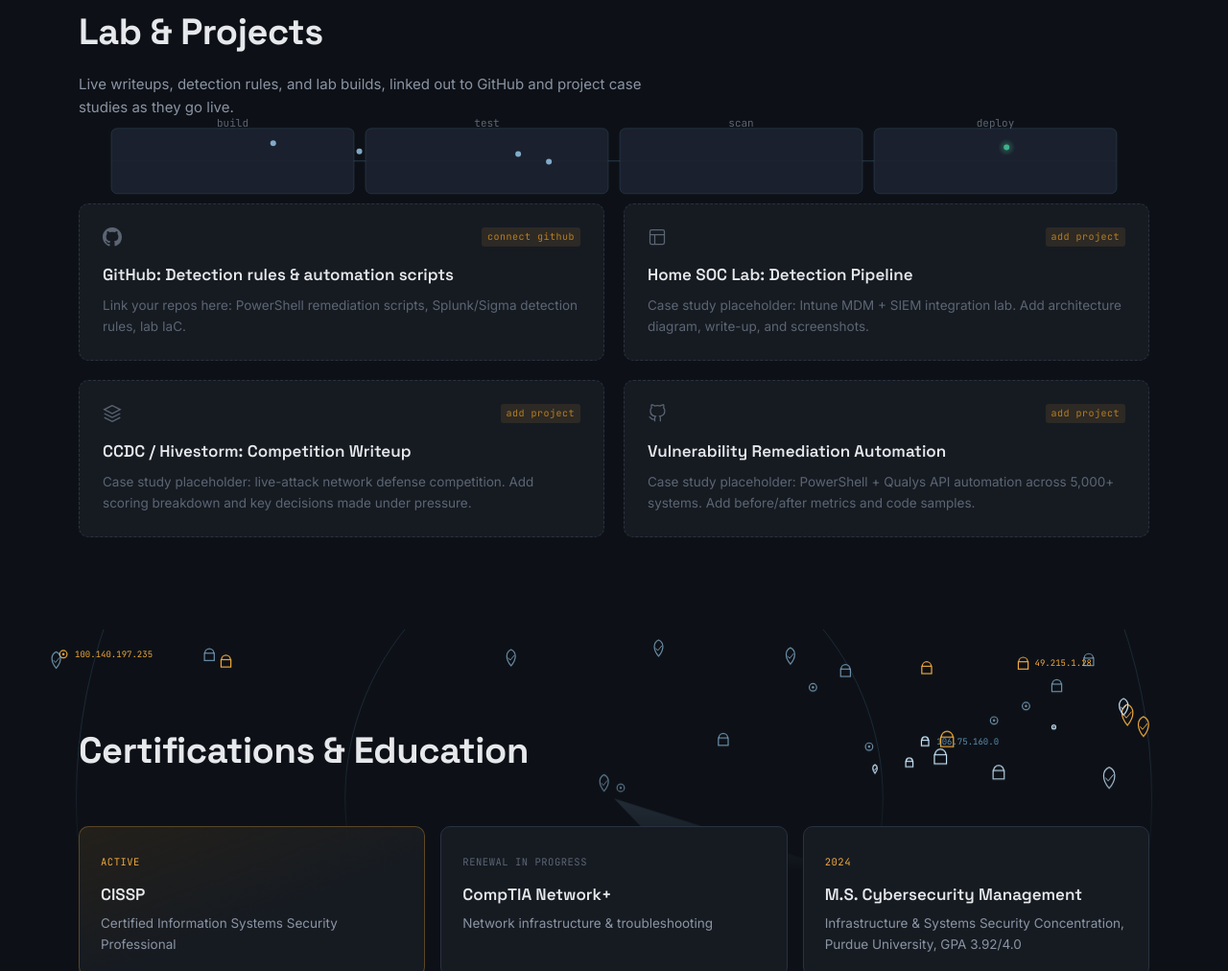
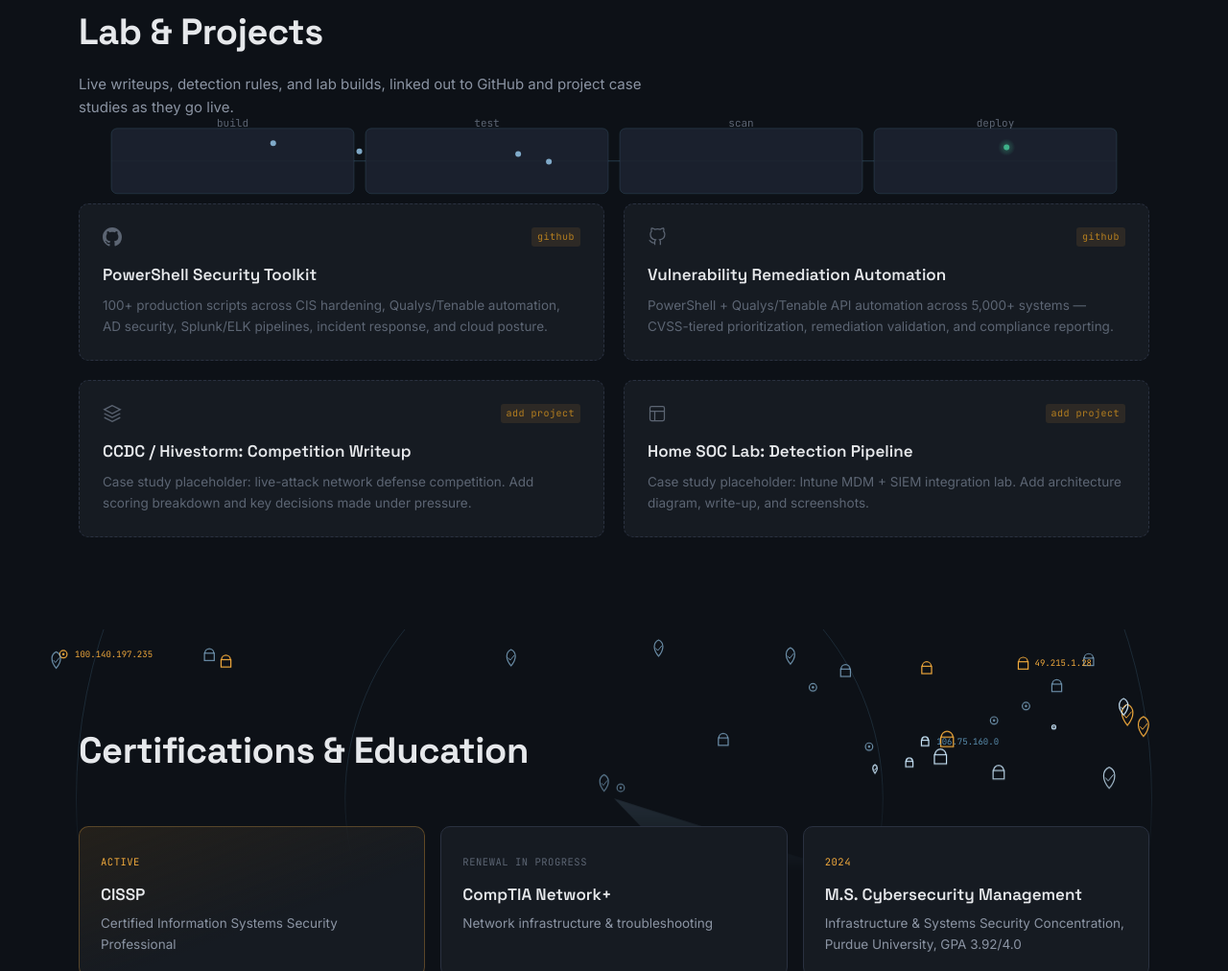
Before and after one commit to Jcalleon/jcalleon.github.io, a plain HTML site: page index.html in a window 1280 px wide. Shown: the part 4771-5783 px from the top of the page at 96% size. Drawn offline with Linux system fonts and the light colour scheme; animation ran at ten frames a second.

Commit message:
Add files via upload
added scripts and vuln remediations

```diff
--- a/index.html
+++ b/index.html
@@ -350,23 +350,46 @@
 </section>
 
 <!-- ============ LAB & PROJECTS (GitHub / Portfolio placeholders) ============ -->
+<!-- ============ LAB & PROJECTS ============ -->
 <section class="lab" id="lab">
   <canvas id="pipeline-canvas" class="pipeline-canvas" aria-hidden="true"></canvas>
   <div class="section-head">
     <h2>Lab &amp; Projects</h2>
     <p class="section-sub">Live writeups, detection rules, and lab builds, linked out to GitHub and project case studies as they go live.</p>
   </div>
+  <div class="lab-grid">
 
-  <div class="lab-grid">
-    <a href="#" class="lab-card placeholder-block" data-placeholder="github-card">
+    <!-- LIVE — links to full repo -->
+    <a href="https://github.com/jcalleon/powershell-security-toolkit" target="_blank" rel="noopener" class="lab-card">
       <div class="lab-card-head">
         <svg width="20" height="20" viewBox="0 0 16 16" fill="currentColor" aria-hidden="true"><path d="M8 0C3.58 0 0 3.58 0 8c0 3.54 2.29 6.53 5.47 7.59.4.07.55-.17.55-.38 0-.19-.01-.82-.01-1.49-2.01.37-2.53-.49-2.69-.94-.09-.23-.48-.94-.82-1.13-.28-.15-.68-.52-.01-.53.63-.01 1.08.58 1.23.82.72 1.21 1.87.87 2.33.66.07-.52.28-.87.51-1.07-1.78-.2-3.64-.89-3.64-3.95 0-.87.31-1.59.82-2.15-.08-.2-.36-1.02.08-2.12 0 0 .67-.21 2.2.82.64-.18 1.32-.27 2-.27.68 0 1.36.09 2 .27 1.53-1.04 2.2-.82 2.2-.82.44 1.1.16 1.92.08 2.12.51.56.82 1.27.82 2.15 0 3.07-1.87 3.75-3.65 3.95.29.25.54.73.54 1.48 0 1.07-.01 1.93-.01 2.2 0 .21.15.46.55.38A8.013 8.013 0 0 0 16 8c0-4.42-3.58-8-8-8z"/></svg>
-        <span class="soon">connect github</span>
+        <span class="soon">github</span>
       </div>
-      <h3>GitHub: Detection rules &amp; automation scripts</h3>
-      <p>Link your repos here: PowerShell remediation scripts, Splunk/Sigma detection rules, lab IaC.</p>
+      <h3>PowerShell Security Toolkit</h3>
+      <p>100+ production scripts across CIS hardening, Qualys/Tenable automation, AD security, Splunk/ELK pipelines, incident response, and cloud posture.</p>
     </a>
 
+    <!-- LIVE — links to vulnerability-management subfolder -->
+    <a href="https://github.com/jcalleon/powershell-security-toolkit/tree/main/vulnerability-management" target="_blank" rel="noopener" class="lab-card">
+      <div class="lab-card-head">
+        <svg width="20" height="20" viewBox="0 0 24 24" fill="none" stroke="currentColor" stroke-width="1.5"><path d="M9 19c-5 1.5-5-2.5-7-3m14 6v-3.87a3.37 3.37 0 0 0-.94-2.61c3.14-.35 6.44-1.54 6.44-7A5.44 5.44 0 0 0 20 4.77 5.07 5.07 0 0 0 19.91 1S18.73.65 16 2.48a13.38 13.38 0 0 0-7 0C6.27.65 5.09 1 5.09 1A5.07 5.07 0 0 0 5 4.77a5.44 5.44 0 0 0-1.5 3.78c0 5.42 3.3 6.61 6.44 7A3.37 3.37 0 0 0 9 18.13V22"/></svg>
+        <span class="soon">github</span>
+      </div>
+      <h3>Vulnerability Remediation Automation</h3>
+      <p>PowerShell + Qualys/Tenable API automation across 5,000+ systems — CVSS-tiered prioritization, remediation validation, and compliance reporting.</p>
+    </a>
+
+    <!-- PLACEHOLDER — add writeup when ready -->
+    <a href="#" class="lab-card placeholder-block" data-placeholder="project-2">
+      <div class="lab-card-head">
+        <svg width="20" height="20" viewBox="0 0 24 24" fill="none" stroke="currentColor" stroke-width="1.5"><path d="M12 2 2 7l10 5 10-5-10-5z"/><path d="M2 17l10 5 10-5M2 12l10 5 10-5"/></svg>
+        <span class="soon">add project</span>
+      </div>
+      <h3>CCDC / Hivestorm: Competition Writeup</h3>
+      <p>Case study placeholder: live-attack network defense competition. Add scoring breakdown and key decisions made under pressure.</p>
+    </a>
+
+    <!-- PLACEHOLDER — add writeup when ready -->
     <a href="#" class="lab-card placeholder-block" data-placeholder="project-1">
       <div class="lab-card-head">
         <svg width="20" height="20" viewBox="0 0 24 24" fill="none" stroke="currentColor" stroke-width="1.5"><rect x="3" y="3" width="18" height="18" rx="2"/><path d="M3 9h18M9 21V9"/></svg>
@@ -376,23 +399,6 @@
       <p>Case study placeholder: Intune MDM + SIEM integration lab. Add architecture diagram, write-up, and screenshots.</p>
     </a>
 
-    <a href="#" class="lab-card placeholder-block" data-placeholder="project-2">
-      <div class="lab-card-head">
-        <svg width="20" height="20" viewBox="0 0 24 24" fill="none" stroke="currentColor" stroke-width="1.5"><path d="M12 2 2 7l10 5 10-5-10-5z"/><path d="M2 17l10 5 10-5M2 12l10 5 10-5"/></svg>
-        <span class="soon">add project</span>
-      </div>
-      <h3>CCDC / Hivestorm: Competition Writeup</h3>
-      <p>Case study placeholder: live-attack network defense competition. Add scoring breakdown and key decisions made under pressure.</p>
-    </a>
-
-    <a href="#" class="lab-card placeholder-block" data-placeholder="project-3">
-      <div class="lab-card-head">
-        <svg width="20" height="20" viewBox="0 0 24 24" fill="none" stroke="currentColor" stroke-width="1.5"><path d="M9 19c-5 1.5-5-2.5-7-3m14 6v-3.87a3.37 3.37 0 0 0-.94-2.61c3.14-.35 6.44-1.54 6.44-7A5.44 5.44 0 0 0 20 4.77 5.07 5.07 0 0 0 19.91 1S18.73.65 16 2.48a13.38 13.38 0 0 0-7 0C6.27.65 5.09 1 5.09 1A5.07 5.07 0 0 0 5 4.77a5.44 5.44 0 0 0-1.5 3.78c0 5.42 3.3 6.61 6.44 7A3.37 3.37 0 0 0 9 18.13V22"/></svg>
-        <span class="soon">add project</span>
-      </div>
-      <h3>Vulnerability Remediation Automation</h3>
-      <p>Case study placeholder: PowerShell + Qualys API automation across 5,000+ systems. Add before/after metrics and code samples.</p>
-    </a>
   </div>
 </section>
 
```
